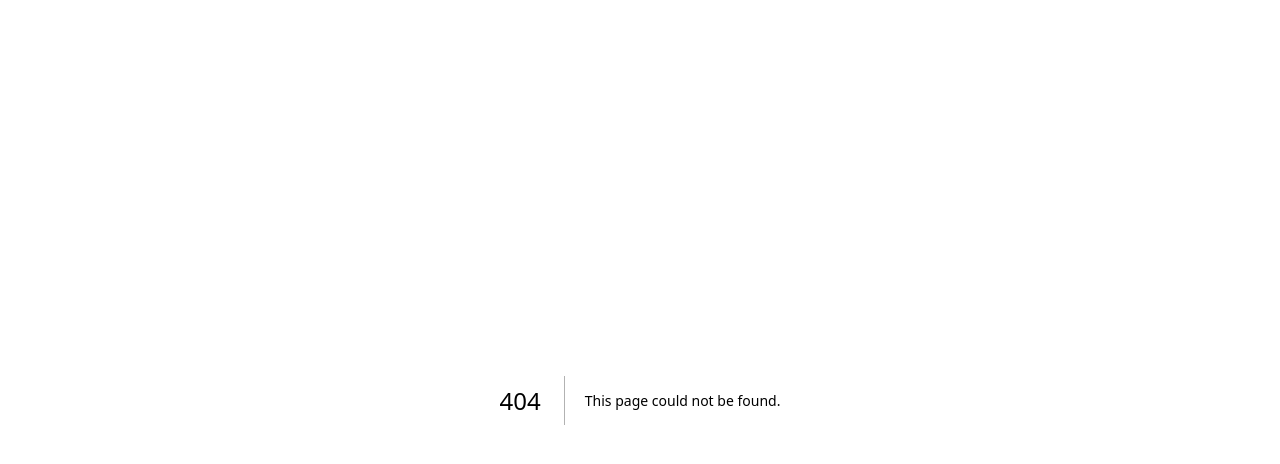
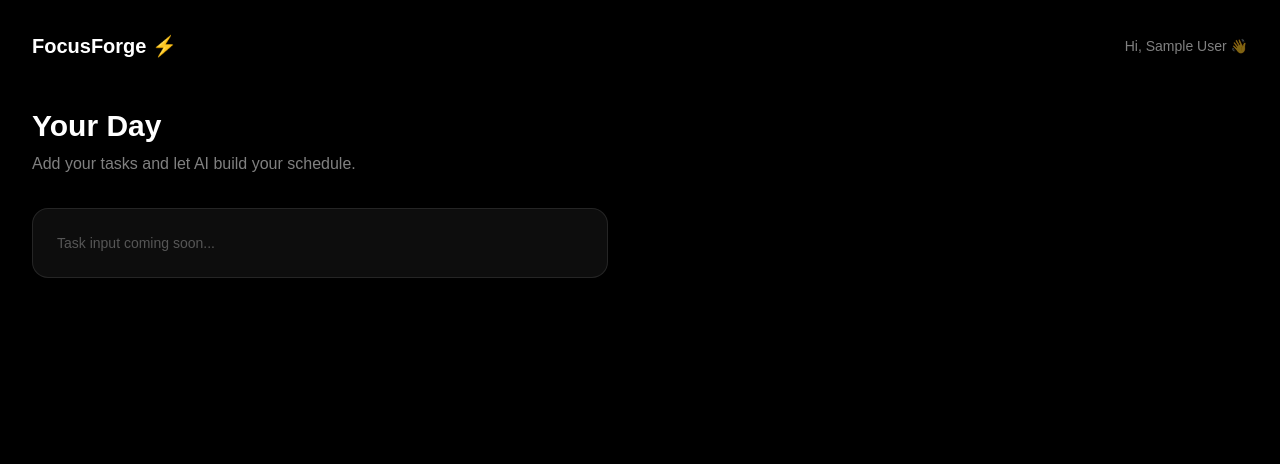
Before and after one commit to Manya-Chourasiya/focusforge, a Next.js app: page /dashboard in a window 1280 px wide. Before the commit this address had no page. Shown: the top 464 px of the page. Built offline with nearby package versions, Linux system fonts and the light colour scheme; no server answers; sample sign-in values are in the browser's storage.

Commit message:
add dashboard page with auth redirect

```diff
--- /dev/null
+++ b/app/dashboard/page.tsx
@@ -0,0 +1,36 @@
+"use client";
+
+import { auth } from "@/lib/firebase";
+import { useAuthState } from "react-firebase-hooks/auth";
+import { useRouter } from "next/navigation";
+import { useEffect } from "react";
+
+export default function Dashboard() {
+  const [user, loading] = useAuthState(auth);
+  const router = useRouter();
+
+  useEffect(() => {
+    if (!loading && !user) {
+      router.push("/");
+    }
+  }, [user, loading, router]);
+
+  if (loading) return <div className="min-h-screen bg-black text-white flex items-center justify-center">Loading...</div>;
+
+  return (
+    <main className="min-h-screen bg-black text-white p-8">
+      <nav className="flex items-center justify-between mb-12">
+        <span className="text-xl font-bold">FocusForge ⚡</span>
+        <span className="text-white/50 text-sm">Hi, {user?.displayName} 👋</span>
+      </nav>
+
+      <h1 className="text-3xl font-bold mb-2">Your Day</h1>
+      <p className="text-white/50 mb-8">Add your tasks and let AI build your schedule.</p>
+
+      {/* Task input coming next */}
+      <div className="bg-white/5 border border-white/10 rounded-2xl p-6 max-w-xl">
+        <p className="text-white/30 text-sm">Task input coming soon...</p>
+      </div>
+    </main>
+  );
+}
--- a/components/AuthButton.tsx
+++ b/components/AuthButton.tsx
@@ -3,16 +3,20 @@
 import { auth, googleProvider } from "@/lib/firebase";
 import { signInWithPopup, signOut } from "firebase/auth";
 import { useAuthState } from "react-firebase-hooks/auth";
+import { useRouter } from "next/navigation";
 
 export default function AuthButton() {
   const [user] = useAuthState(auth);
+  const router = useRouter();
 
   const login = async () => {
     await signInWithPopup(auth, googleProvider);
+    router.push("/dashboard");
   };
 
   const logout = async () => {
     await signOut(auth);
+    router.push("/");
   };
 
   if (user) {
```
